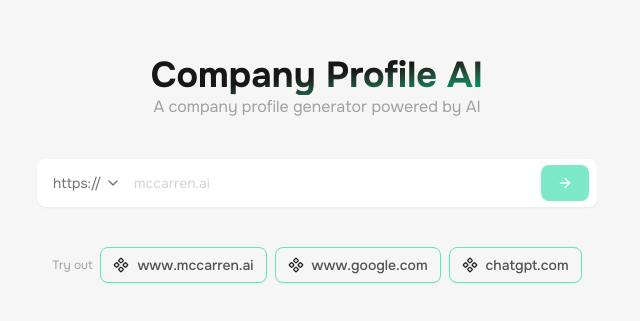
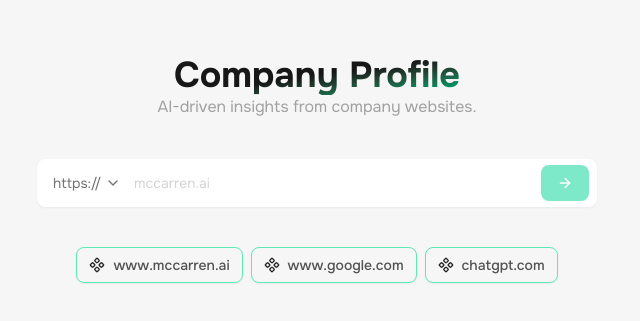
Before and after one commit to mauricioleite1/company-profile-ai, a Next.js app: page / in a window 1280 px wide. Shown: the part 265-586 px from the top of the page, without its empty margins (323-963 px from the left). Built offline with nearby package versions, Linux system fonts and the light colour scheme.

Commit message:
feat: updates subtitle

```diff
--- a/app/page.tsx
+++ b/app/page.tsx
@@ -8,17 +8,16 @@
       <section className='mt-80 flex flex-col items-center justify-center gap-y-10'>
         <div className='flex w-full flex-col items-center justify-center'>
           <h1 className='bg-gradient-to-br from-neutral-900 via-neutral-900 to-emerald-500 bg-clip-text text-4xl font-bold text-transparent'>
-            Company Profile AI
+            Company Profile
           </h1>
 
           <p className='text-neutral-400'>
-            A company profile generator powered by AI
+            AI-driven insights from company websites.
           </p>
         </div>
         <CompanyInput />
 
-        <div className='flex items-center justify-center gap-x-2 text-neutral-400'>
-          <p className='text-xs'>Try out</p>
+        <div className='flex items-center justify-center gap-2 text-neutral-400'>
           <div className='flex items-center justify-center gap-x-2'>
             <InputShortcut text='www.mccarren.ai' />
             <InputShortcut text='www.google.com' />
```
